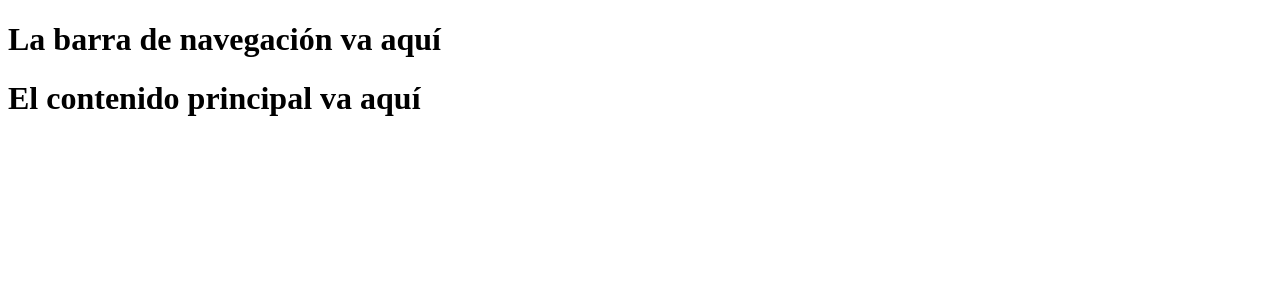
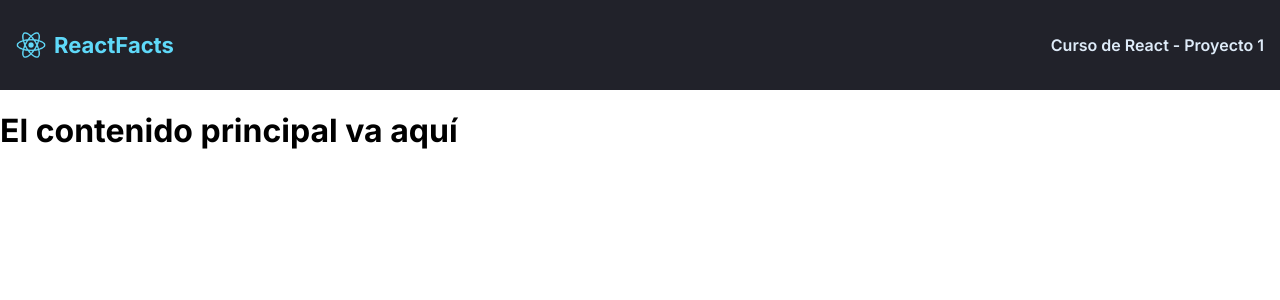
Before and after one commit to crcascr/React-Learning, a React (Create React App) app in the folder primera-pagina-con-react/: page / in a window 1280 px wide. Shown: the top 300 px of the page. Built offline with nearby package versions, Linux system fonts and the light colour scheme.

Commit message:
Barra de navegación y estilo P1

```diff
--- a/primera-pagina-con-react/src/components/Navbar.js
+++ b/primera-pagina-con-react/src/components/Navbar.js
@@ -1,6 +1,17 @@
 import React from "react";
+import logo from "../images/logo192.png";
 function Navbar() {
-  return <h1>La barra de navegación va aquí</h1>;
+  return (
+    <header>
+      <nav className="navBarP1">
+        <div className="nav--icon-and-image-container">
+          <img src={logo} alt="Logo" className="nav--icon" />
+          <h3 className="nav--logo_text">ReactFacts</h3>
+        </div>
+        <h4 className="nav--title">Curso de React - Proyecto 1</h4>
+      </nav>
+    </header>
+  );
 }
 
 export default Navbar;
--- a/primera-pagina-con-react/src/index.css
+++ b/primera-pagina-con-react/src/index.css
@@ -11,7 +11,6 @@ code {
   font-family: source-code-pro, Menlo, Monaco, Consolas, 'Courier New',
     monospace;
 }
-*/
 
 .navbar{
   display: flex;
@@ -47,5 +46,54 @@ code {
   background-color: cadetblue;
   padding-bottom: 0.5rem;
   color: white;
+}
+*/
 
+/*Inicio estilos proyecto 1 */
+
+*{
+  box-sizing: border-box;
 }
+
+body{
+  margin: 0;
+  font-family: Inter,sans-serif;
+}
+
+.navBarP1{
+  display: flex;
+  flex-direction: row;
+  justify-content: space-between;
+  background-color: #21222A;
+  align-items: center;
+  height: 90px;
+}
+
+.nav--icon-and-image-container{
+  display: flex;
+  flex-direction: row;
+  align-items: center;
+  gap: 0.5rem;
+  margin-left: 1rem;
+  color: #5fd9f9;
+}
+
+.nav--icon{
+  width: 30px;
+  height: 30px;
+}
+
+.nav--logo_text{
+  margin-top: 0;
+  margin-bottom: 0;
+  font-weight: 700;
+  font-size: 22px;
+}
+
+.nav--title{
+  margin-top: 0;
+  margin-bottom: 0;
+  margin-right: 1rem;
+  color: #DEEBF8;
+  font-weight: 600;
+}
```
Also changed, not shown: primera-pagina-con-react/src/images/logo192.png (added).
